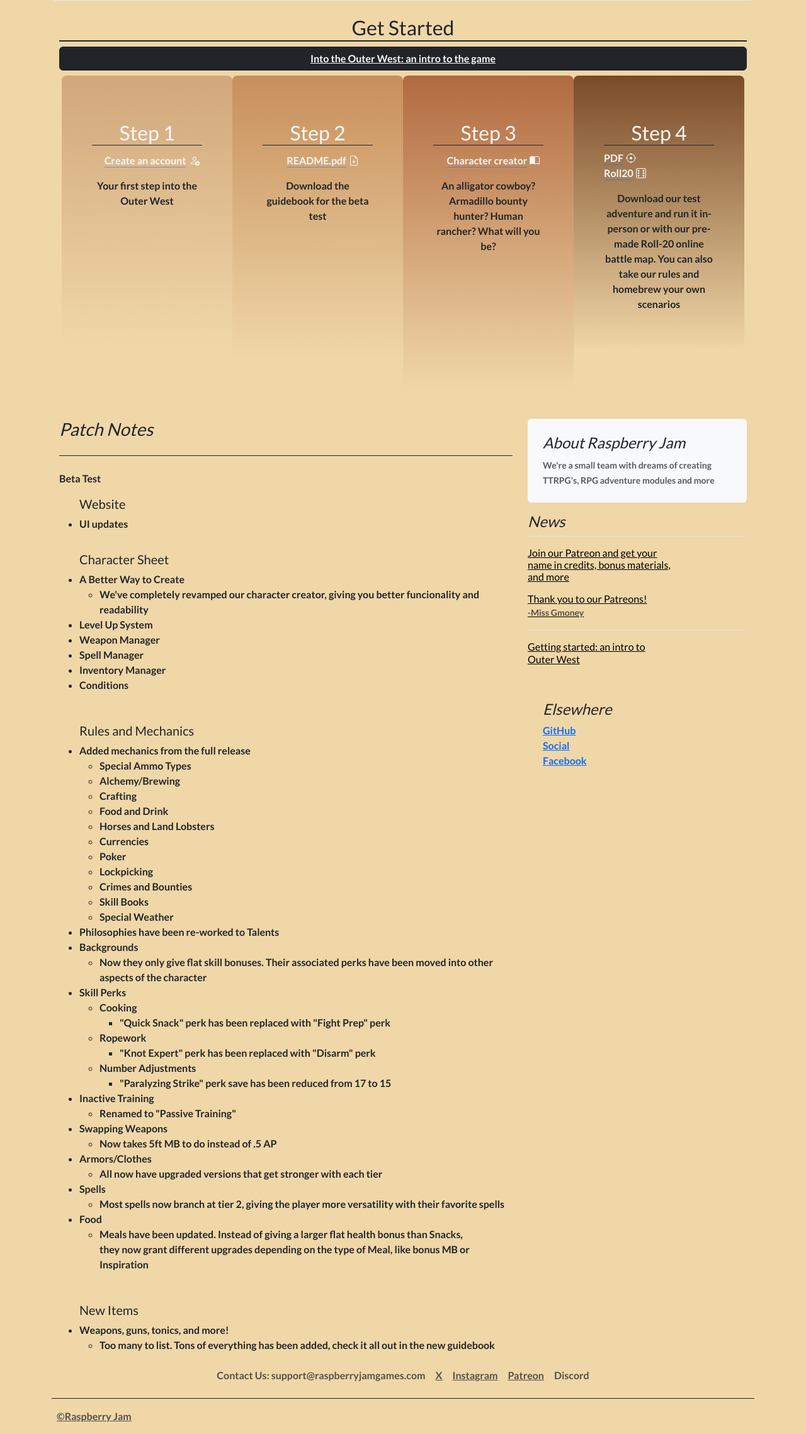
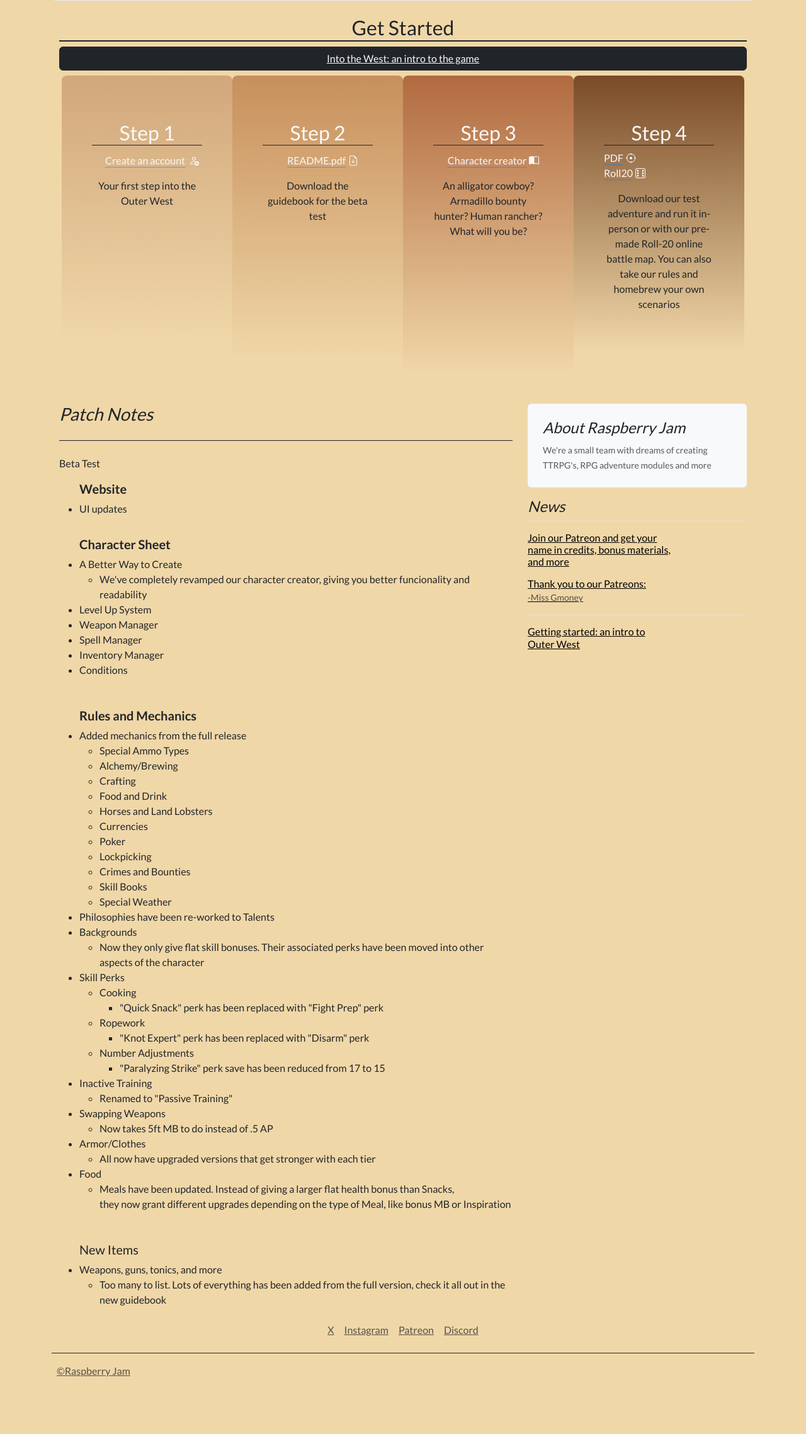
Before and after one commit to grantNixon/WWTTRPG, a Django app: page / in a window 1280 px wide. Shown: the part 271-2548 px from the top of the page at 63% size. After the commit the page ends 2457 px from the top, so only its background shows below. Run offline with Django 5.2, Linux system fonts and the light colour scheme.

Commit message:
UI/Text edits

```diff
--- a/WTTRPG/WTTRPG/templates/Header_and_Footer.html
+++ b/WTTRPG/WTTRPG/templates/Header_and_Footer.html
@@ -78,11 +78,10 @@
    <div class="container mt-auto" style="background-color: #f0d7a8;">
         <footer class="mt-auto">
           <ul class="nav justify-content-center border-bottom border-dark pb-3 mb-3">
-            <li class="nav-item"><a href="#" class="nav-link px-2 text-body-secondary">Contact Us: support@raspberryjamgames.com</a></li>
             <li class="nav-item"><a href="https://www.x.com/gumptiongame" class="nav-link px-2 text-body-secondary text-decoration-underline">X</a></li>
             <li class="nav-item"><a href="https://www.instagram.com/gumptionttrpg" class="nav-link px-2 text-body-secondary text-decoration-underline">Instagram</a></li>
             <li class="nav-item"><a href="https://www.patreon.com/GumptionTTRPG" class="nav-link px-2 text-body-secondary text-decoration-underline">Patreon</a></li>
-            <li class="nav-item"><a href="https://discord.gg/Zu54fUH6uK" class="nav-link px-2 text-body-secondary">Discord</a></li>
+            <li class="nav-item"><a href="https://discord.gg/Zu54fUH6uK" class="nav-link px-2 text-body-secondary text-decoration-underline">Discord</a></li>
           </ul>
           <p class="nav-item"><a href="https://www.raspberryjamgames.com/" class="nav-link-underline px-2 text-body-secondary">©Raspberry Jam</a></p>
         </footer>
--- a/WTTRPG/home_page/templates/home_page/homepage.html
+++ b/WTTRPG/home_page/templates/home_page/homepage.html
@@ -15,7 +15,7 @@
      <div class="row">
     <div class="col d-flex justify-content-center">
       <button class="btn btn-primary btn-dark w-100">
-        <u><b><a href="{% url "intro"%}" class="link-light">Into the Outer West: an intro to the game</u></button></a>
+        <u><a href="{% url "intro"%}" class="link-light">Into the West: an intro to the game</u></button></a>
       </button>
     </div>
   </div>
@@ -72,19 +72,19 @@
           <p class="blog-post-meta">Beta Test</p>
 
           <ul class="text-dark">
-            <h5>Website</h5>
-            <li><b>UI updates</b></li><br />
-            <h5 class="mt-2">Character Sheet</h5>
-            <li><b>A Better Way to Create</b>
+            <h5><b>Website</b></h5>
+            <li>UI updates</li><br />
+            <h5 class="mt-2"><b>Character Sheet</b></h5>
+            <li>A Better Way to Create
               <ul>
                 <li>We've completely revamped our character creator, giving you better funcionality and readability</li></ul></li>
-            <li><b>Level Up System</b></li>
-            <li><b>Weapon Manager</b></li>
-            <li><b>Spell Manager</b></li>
-            <li><b>Inventory Manager</b></li>
-            <li><b>Conditions</b></li>
-            <h5 class="mt-5">Rules and Mechanics</h5>
-            <li><b>Added mechanics from the full release</b>
+            <li>Level Up System</li>
+            <li>Weapon Manager</li>
+            <li>Spell Manager</li>
+            <li>Inventory Manager</li>
+            <li>Conditions</li>
+            <h5 class="mt-5"><b>Rules and Mechanics</b></h5>
+            <li>Added mechanics from the full release
               <ul>
                 <li>Special Ammo Types</li>
                 <li>Alchemy/Brewing</li>
@@ -99,27 +99,26 @@
                 <li>Special Weather</li>
               </ul>
             </li>
-            <li><b>Philosophies</b> have been re-worked to <b>Talents</b></li>
-            <li><b>Backgrounds</b>
+            <li>Philosophies have been re-worked to Talents</li>
+            <li>Backgrounds
               <ul>
                 <li>Now they only give flat skill bonuses. Their associated perks have been moved into other aspects of the character</ul> </li>
-            <li><b>Skill Perks</b>
+            <li>Skill Perks
               <ul>
-                <li><b>Cooking</b>
+                <li>Cooking
                   <ul><li>"Quick Snack" perk has been replaced with "Fight Prep" perk</ul></li></li>
-                <li><b>Ropework</b> <ul><li>"Knot Expert" perk has been replaced with "Disarm" perk</ul></li>
-                <li><b>Number Adjustments</b> <ul><li>"Paralyzing Strike" perk save has been reduced from 17 to 15</ul></li>
+                <li>Ropework <ul><li>"Knot Expert" perk has been replaced with "Disarm" perk</ul></li>
+                <li>Number Adjustments <ul><li>"Paralyzing Strike" perk save has been reduced from 17 to 15</ul></li>
                 </ul>
             </li>
-            <li><b>Inactive Training</b> <ul><li>Renamed to "Passive Training"</ul></li>
-            <li><b>Swapping Weapons</b> <ul><li>Now takes 5ft MB to do instead of .5 AP</ul></li>
-            <li><b>Armors/Clothes</b> <ul><li>All now have upgraded versions that get stronger with each tier</ul></li>
-            <li><b>Spells</b> <ul><li>Most spells now branch at tier 2, giving the player more versatility with their favorite spells</ul></li>
-            <li><b>Food</b><ul><li>Meals have been updated. Instead of giving a larger flat health bonus than Snacks,<br /> they now grant different upgrades depending on the type of Meal, like bonus MB or Inspiration</ul></li>
+            <li>Inactive Training <ul><li>Renamed to "Passive Training"</ul></li>
+            <li>Swapping Weapons <ul><li>Now takes 5ft MB to do instead of .5 AP</ul></li>
+            <li>Armor/Clothes <ul><li>All now have upgraded versions that get stronger with each tier</ul></li>
+            <li>Food<ul><li>Meals have been updated. Instead of giving a larger flat health bonus than Snacks,<br /> they now grant different upgrades depending on the type of Meal, like bonus MB or Inspiration</ul></li>
             <h5 class="mt-5">New Items</h5>
-            <li><b>Weapons, guns, tonics, and more!</b>
+            <li>Weapons, guns, tonics, and more
               <ul><li>
-                Too many to list. Tons of everything has been added, check it all out in the new guidebook
+                Too many to list. Lots of everything has been added from the full version, check it all out in the new guidebook
               </ul></li>
           </ul>
 
@@ -140,7 +139,7 @@
                 <a class="d-flex flex-column flex-lg-row gap-3 align-items-start align-items-lg-center py-3 link-body-emphasis text-decoration-underline border-top" href="https://www.patreon.com/outerwest">
                   <div class="col-lg-8">
                     <h6 class="mb-0">Join our Patreon and get your name in credits, bonus materials, and more</h6>
-                    <h6 class="mb-0 mt-3">Thank you to our Patreons!</h6>
+                    <h6 class="mb-0 mt-3">Thank you to our Patreons:</h6>
                     <small class="text-body-secondary">-Miss Gmoney</small>
                   </div>
                 </a>
@@ -154,15 +153,6 @@
               </li>
             </ul>
           </div>
-
-          <div class="p-4">
-            <h4 class="fst-italic">Elsewhere</h4>
-            <ol class="list-unstyled">
-              <li><a href="#">GitHub</a></li>
-              <li><a href="#">Social</a></li>
-              <li><a href="#">Facebook</a></li>
-            </ol>
-          </div>
         </div>
       </div>
     </div>
```
Also changed, not shown: WTTRPG/home_page/templates/home_page/Intro.html (+40 -25 lines).
